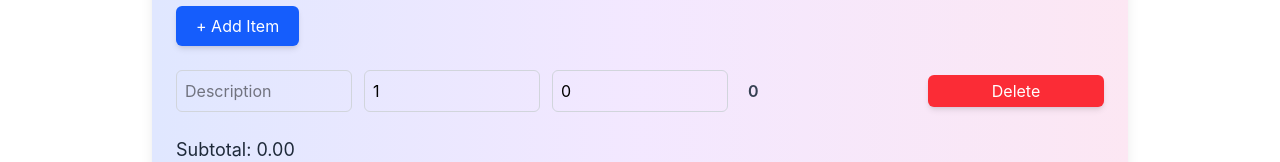
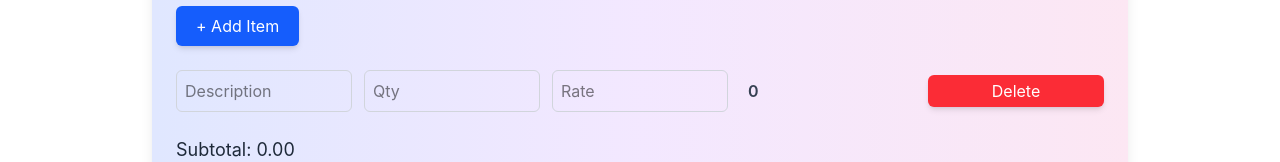
Before and after one commit to arrowatbreakneck/invoice.co, a React (Vite) app: page /Bill in a window 1280 px wide. Both pictures are taken after typing "Sample", "Sample", "Sample", "Sample", "2020-01-15" into the empty fields and a click on the button "+ Add Item". Shown: the part 460-622 px from the top of the page. Built offline with nearby package versions, Linux system fonts and the light colour scheme.

Commit message:
placeholders changed

```diff
--- a/src/components/Bill.jsx
+++ b/src/components/Bill.jsx
@@ -59,7 +59,7 @@ const subtotal = formik.values.items.reduce(
   const addItem = () => {
     formik.setFieldValue("items", [
       ...formik.values.items,
-      { description: "", quantity: 1, rate: 0 },
+      { description: "", quantity: "", rate: "" },
     ]);
   };
 
@@ -178,7 +178,10 @@ const subtotal = formik.values.items.reduce(
               placeholder="Description"
               className="p-2 rounded-md border border-gray-300 focus:ring-2 focus:ring-purple-400 focus:outline-none"
             />
+
+
             <input
+            id="quantity"
               type="number"
               name={`items.${index}.quantity`}
               value={item.quantity}
@@ -187,15 +190,21 @@ const subtotal = formik.values.items.reduce(
               className="p-2 rounded-md border border-gray-300 focus:ring-2 focus:ring-purple-400 focus:outline-none"
               min="1"
             />
+
+
+
             <input
+            id="rate"
               type="number"
               name={`items.${index}.rate`}
               value={item.rate}
               onChange={formik.handleChange}
               placeholder="Rate"
-              className="p-2 rounded-md border border-gray-300 focus:ring-2 focus:ring-purple-400 focus:outline-none"
-              min="1"
+             className="p-2 rounded-md border border-gray-300 focus:ring-2 focus:ring-purple-400 focus:outline-none"
+              min="0"
             />
+
+
             <div className="p-2 text-gray-700 font-semibold">
               {item.quantity * item.rate || 0}
             </div>
```
